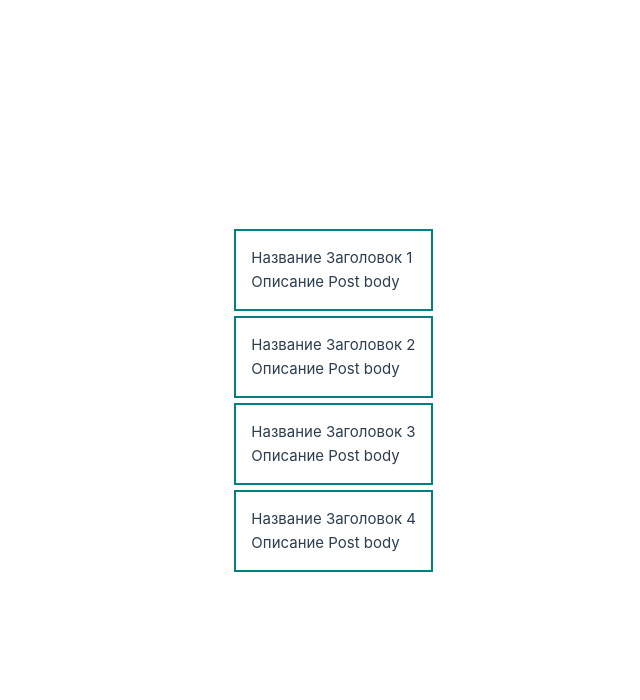
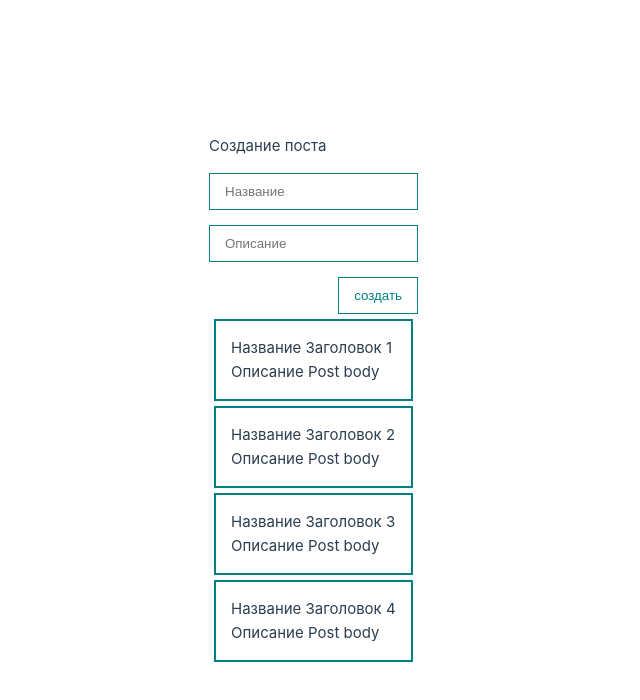
Before and after one commit to SECVBulRep/vue-store, a Vue app in the folder myvue/: page / in a window 1280 px wide. Shown: the top 700 px of the page, without its empty margins (202-842 px from the left). Built offline with nearby package versions, Linux system fonts and the light colour scheme.

Commit message:
* добавил стили

```diff
--- a/myvue/src/App.vue
+++ b/myvue/src/App.vue
@@ -15,7 +15,13 @@
 </script>
 
 <template>
-  <div>
+  <div class="app">
+    <form>
+      <h4>Создание поста</h4>
+      <input class="input" type="text" placeholder="Название" />
+      <input class="input" type="text" placeholder="Описание" />
+      <button class="btn">создать</button>
+    </form>
     <div class="post" v-for="post in posts">
       <div><strong>Название</strong> {{ post.title }}</div>
       <div><strong>Описание</strong> {{ post.body }}</div>
@@ -30,9 +36,34 @@
   box-sizing: border-box;
 }
 
+.app {
+  padding: 20px;
+}
+
+form {
+  display: flex;
+  flex-direction: column;
+}
+
 .post {
   padding: 15px;
   border: 2px solid teal;
   margin: 5px;
 }
+
+.input {
+  width: 100%;
+  border: 1px solid teal;
+  padding: 10px 15px;
+  margin-top: 15px;
+}
+
+.btn {
+  margin-top: 15px;
+  align-self: flex-end;
+  padding: 10px 15px;
+  background: none;
+  color: teal;
+  border: 1px solid teal;
+}
 </style>
```
